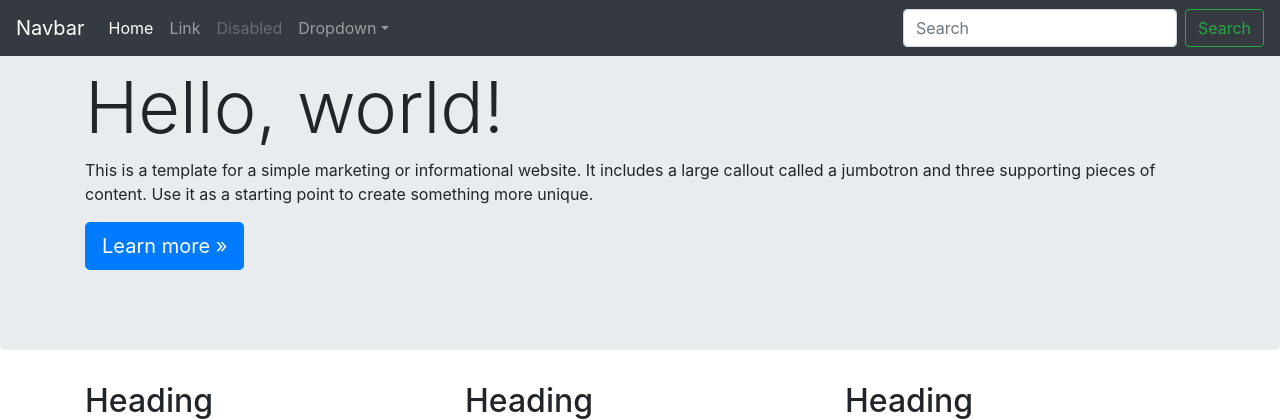
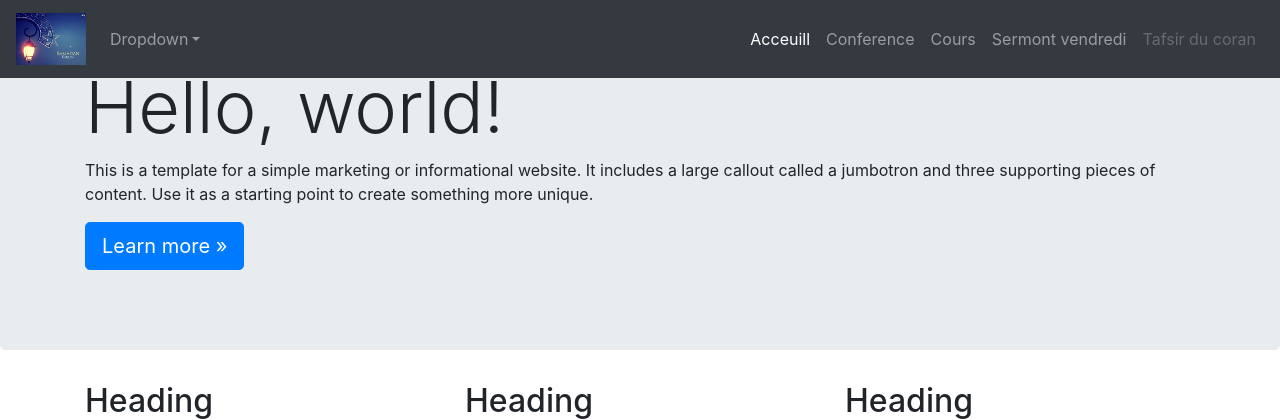
Before and after one commit to elmaroufa/dars-multimedia, a Flask app: page /auth/register in a window 1280 px wide. Shown: the top 420 px of the page. Run offline with Flask 2, Linux system fonts and the light colour scheme; some libraries are stand-ins or nearby versions.

Commit message:
ajout de prototype logo sur le nav et le menu

```diff
--- a/app/templates/base.html
+++ b/app/templates/base.html
@@ -46,22 +46,16 @@
   <body>
     {% block navbar %}
     <nav class="navbar navbar-expand-md navbar-dark fixed-top bg-dark">
-  <a class="navbar-brand" href="#">Navbar</a>
+      <a class="navbar-brand" href="#">
+        <img src="{{url_for('static', filename='images/islamique-dars.jpg')}}" alt="" width="70px" class="img-corners">
+      </a>
   <button class="navbar-toggler" type="button" data-toggle="collapse" data-target="#navbarsExampleDefault" aria-controls="navbarsExampleDefault" aria-expanded="false" aria-label="Toggle navigation">
     <span class="navbar-toggler-icon"></span>
   </button>
 
   <div class="collapse navbar-collapse" id="navbarsExampleDefault">
-    <ul class="navbar-nav mr-auto">
-      <li class="nav-item active">
-        <a class="nav-link" href="#">Home <span class="sr-only">(current)</span></a>
-      </li>
-      <li class="nav-item">
-        <a class="nav-link" href="#">Link</a>
-      </li>
-      <li class="nav-item">
-        <a class="nav-link disabled" href="#" tabindex="-1" aria-disabled="true">Disabled</a>
-      </li>
+
+    <ul class="navbar-nav mr-auto navbar-left">
       <li class="nav-item dropdown">
         <a class="nav-link dropdown-toggle" href="#" id="dropdown01" data-toggle="dropdown" aria-haspopup="true" aria-expanded="false">Dropdown</a>
         <div class="dropdown-menu" aria-labelledby="dropdown01">
@@ -71,10 +65,23 @@
         </div>
       </li>
     </ul>
-    <form class="form-inline my-2 my-lg-0">
-      <input class="form-control mr-sm-2" type="text" placeholder="Search" aria-label="Search">
-      <button class="btn btn-outline-success my-2 my-sm-0" type="submit">Search</button>
-    </form>
+    <ul class="navbar-nav  navbar-left">
+      <li class="nav-item active">
+        <a class="nav-link" href="#">Acceuill <span class="sr-only">(current)</span></a>
+      </li>
+      <li class="nav-item">
+        <a class="nav-link" href="#">Conference</a>
+      </li>
+      <li class="nav-item">
+        <a class="nav-link" href="#" tabindex="-1" aria-disabled="true">Cours</a>
+      </li>
+      <li class="nav-item">
+        <a class="nav-link" href="#">Sermont vendredi</a>
+      </li>
+      <li class="nav-item">
+        <a class="nav-link disabled" href="#" tabindex="-1" aria-disabled="true">Tafsir du coran</a>
+      </li>
+    </ul>
   </div>
 </nav>
 {% endblock %}
```
Also changed, not shown: app/static/images/islamique-dars.jpg (added).
